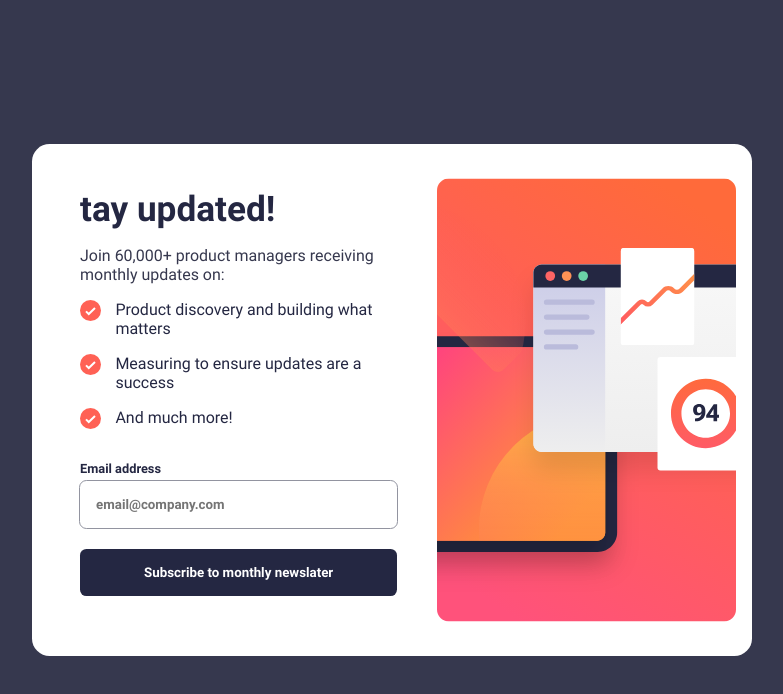
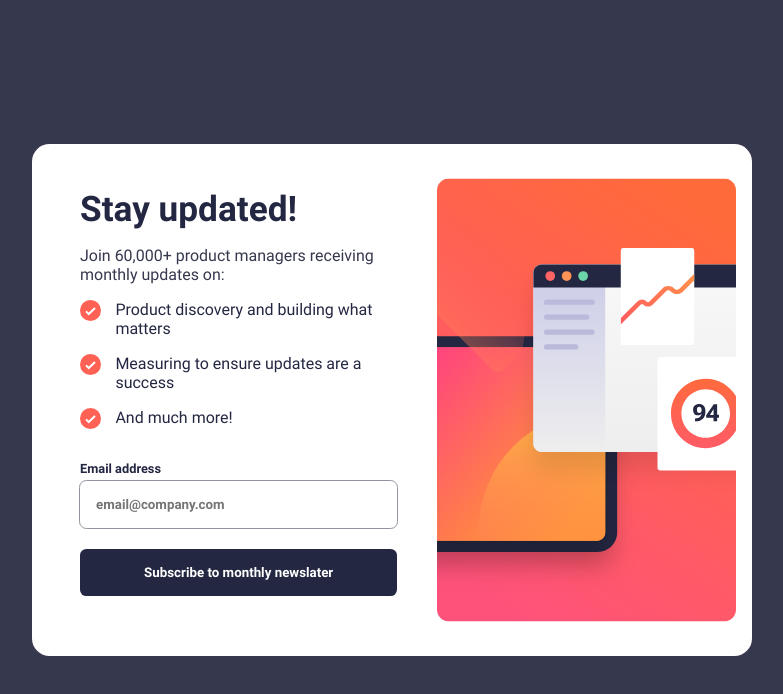
Before and after one commit to Nuuriii/newslatter-signup-form, a React (Vite) app: page / in a window 1280 px wide. Shown: the top 694 px of the page, without its empty margins (248-1031 px from the left). Built offline with nearby package versions, Linux system fonts and the light colour scheme.

Commit message:
refactor: change text

```diff
--- a/src/components/newslatter/NewsLatter.tsx
+++ b/src/components/newslatter/NewsLatter.tsx
@@ -50,7 +50,7 @@ export const NewsLatter = () => {
             <MobileImage src={MobileImg} />
           </MobileImgWrapper>
           <Information>
-            <Title>tay updated!</Title>
+            <Title>Stay updated!</Title>
             <Text>
               Join 60,000+ product managers receiving monthly updates on:
             </Text>
```
